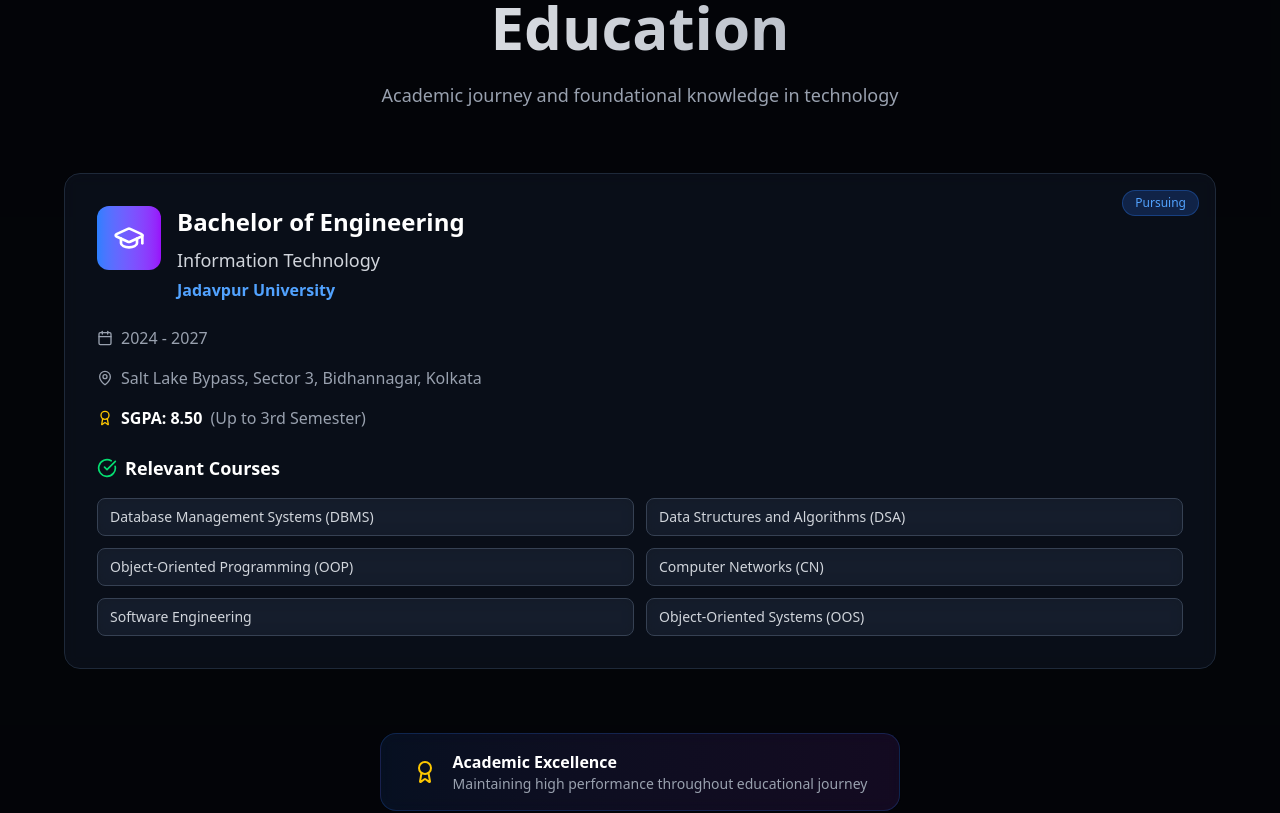
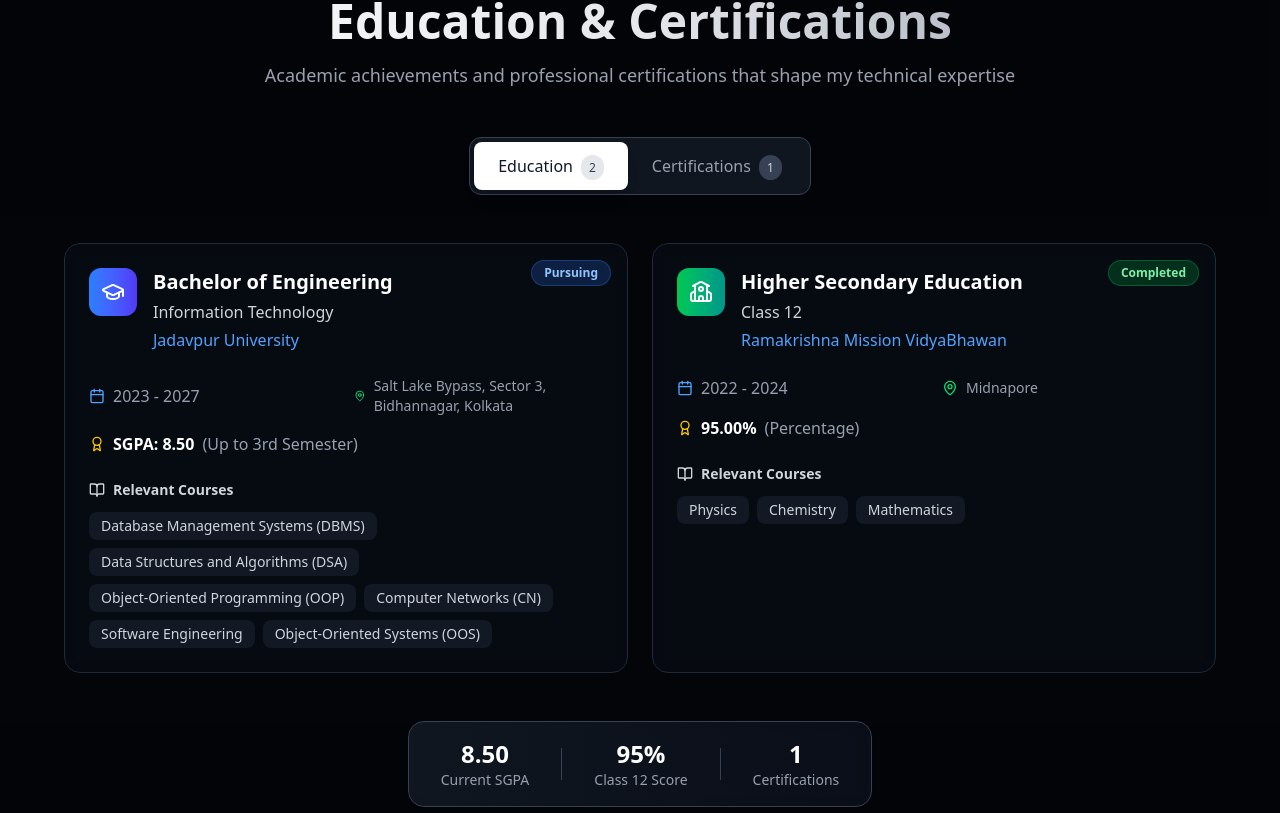
Before and after one commit to LifeEnthusiast03/Portfolio, a React (Vite) app: page / in a window 1280 px wide. Shown: the part 3848-4661 px from the top of the page. Built offline with nearby package versions, Linux system fonts and the light colour scheme.

Commit message:
changes some visuals

```diff
--- a/src/components/Educationsection/education.jsx
+++ b/src/components/Educationsection/education.jsx
@@ -1,16 +1,17 @@
 import React, { useState, useEffect } from 'react';
-import { GraduationCap, Calendar, MapPin, Award, BookOpen, CheckCircle } from 'lucide-react';
+import { GraduationCap, Calendar, MapPin, Award, BookOpen, FileText, TrendingUp, School } from 'lucide-react';
 
-const EducationSection = ({ isVisible }) => {
-  const [hoveredCard, setHoveredCard] = useState(null);
+const EducationSection = ({ isVisible = true }) => {
+  const [activeTab, setActiveTab] = useState('education');
   const [hasAnimated, setHasAnimated] = useState(false);
 
-  // Only animate once when first visible
   useEffect(() => {
-    if (isVisible && !hasAnimated) {
+    // Always animate on mount
+    const timer = setTimeout(() => {
       setHasAnimated(true);
-    }
-  }, [isVisible, hasAnimated]);
+    }, 100);
+    return () => clearTimeout(timer);
+  }, []);
 
   const educationData = [
     {
@@ -18,10 +19,10 @@ const EducationSection = ({ isVisible }) => {
       field: "Information Technology",
       institution: "Jadavpur University",
       location: "Salt Lake Bypass, Sector 3, Bidhannagar, Kolkata",
-      duration: "2024 - 2027",
+      duration: "2023 - 2027",
       score: "SGPA: 8.50",
-      scoreType: "Up to 3rd Semester",
-      status: "Pursuing",
+      scoreDetail: "Up to 3rd Semester",
+      type: "Pursuing",
       relevantCourses: [
         "Database Management Systems (DBMS)",
         "Data Structures and Algorithms (DSA)",
@@ -30,96 +31,192 @@ const EducationSection = ({ isVisible }) => {
         "Software Engineering",
         "Object-Oriented Systems (OOS)"
       ],
-      icon: <GraduationCap className="w-8 h-8" />,
-      color: "from-blue-500 to-purple-600"
+      icon: <GraduationCap className="w-6 h-6" />,
+      gradient: "from-blue-500 to-indigo-600"
+    },
+    {
+      degree: "Higher Secondary Education",
+      field: "Class 12",
+      institution: "Ramakrishna Mission VidyaBhawan",
+      location: "Midnapore",
+      duration: "2022 - 2024",
+      score: "95.00%",
+      scoreDetail: "Percentage",
+      type: "Completed",
+      relevantCourses: [
+        "Physics",
+        "Chemistry",
+        "Mathematics"
+      ],
+      icon: <School className="w-6 h-6" />,
+      gradient: "from-green-500 to-teal-600"
     }
   ];
 
-  const CourseTag = ({ course, index, isParentVisible }) => (
-    <div
-      className={`bg-gray-800/50 backdrop-blur-sm border border-gray-700 rounded-lg px-3 py-2 text-sm text-gray-300 hover:text-white hover:border-gray-600 transition-all duration-300 transform hover:scale-105 ${
-        isParentVisible ? 'opacity-100 translate-y-0' : 'opacity-0 translate-y-2'
+  const certificationData = [
+    {
+      title: "Data Structures and Algorithms",
+      platform: "Udemy",
+      issuer: "Udemy",
+      completionDate: "2024",
+      credentialId: "UC-XXXXXXXX",
+      skills: ["DSA", "Problem Solving", "Algorithms", "Data Structures"],
+      icon: <FileText className="w-6 h-6" />,
+      gradient: "from-purple-500 to-pink-600"
+    }
+  ];
+
+  const TabButton = ({ id, label, count, isActive, onClick }) => (
+    <button
+      onClick={() => onClick(id)}
+      className={`relative px-6 py-3 rounded-lg font-medium transition-all duration-300 ${
+        isActive
+          ? 'bg-white text-gray-900 shadow-lg'
+          : 'text-gray-400 hover:text-white hover:bg-gray-800/50'
       }`}
-      style={{
-        transitionDelay: isParentVisible ? `${index * 100}ms` : '0ms'
-      }}
     >
-      {course}
-    </div>
+      {label}
+      <span className={`ml-2 text-xs px-2 py-1 rounded-full ${
+        isActive ? 'bg-gray-200 text-gray-700' : 'bg-gray-700 text-gray-300'
+      }`}>
+        {count}
+      </span>
+    </button>
   );
 
   const EducationCard = ({ education, index }) => {
-    const [isCardVisible, setIsCardVisible] = useState(false);
+    const [isVisible, setIsVisible] = useState(false);
 
     useEffect(() => {
-      if (hasAnimated && !isCardVisible) {
-        const timer = setTimeout(() => {
-          setIsCardVisible(true);
-        }, index * 300);
+      if (activeTab === 'education') {
+        const timer = setTimeout(() => setIsVisible(true), index * 200 + 500);
         return () => clearTimeout(timer);
       }
-    }, [hasAnimated, index, isCardVisible]);
+    }, [activeTab, index]);
 
     return (
-      <div
-        className={`relative bg-gray-900/50 backdrop-blur-sm rounded-2xl p-8 border border-gray-800 hover:border-gray-700 transition-all duration-500 transform ${
-          isCardVisible ? 'translate-y-0 opacity-100' : 'translate-y-10 opacity-0'
-        } ${hoveredCard === index ? 'scale-105' : 'scale-100'}`}
-        onMouseEnter={() => setHoveredCard(index)}
-        onMouseLeave={() => setHoveredCard(null)}
-        style={{
-          boxShadow: hoveredCard === index ? '0 20px 40px rgba(0,0,0,0.3)' : 'none'
-        }}
-      >
+      <div className={`group relative bg-gray-900/30 backdrop-blur-sm rounded-2xl p-6 border border-gray-800 hover:border-gray-600 transition-all duration-500 transform ${
+        isVisible ? 'translate-y-0 opacity-100' : 'translate-y-8 opacity-0'
+      } hover:scale-[1.02] hover:shadow-2xl`}>
+
         {/* Status Badge */}
         <div className="absolute top-4 right-4">
-          <div className={`px-3 py-1 rounded-full text-xs font-medium ${
-            education.status === 'Pursuing'
-              ? 'bg-blue-500/20 text-blue-400 border border-blue-500/30'
-              : 'bg-green-500/20 text-green-400 border border-green-500/30'
+          <div className={`px-3 py-1 rounded-full text-xs font-semibold ${
+            education.type === 'Pursuing'
+              ? 'bg-blue-500/20 text-blue-300 border border-blue-500/30'
+              : 'bg-green-500/20 text-green-300 border border-green-500/30'
           }`}>
-            {education.status}
+            {education.type}
           </div>
         </div>
 
         {/* Header */}
         <div className="flex items-start mb-6">
-          <div className={`p-4 bg-gradient-to-r ${education.color} bg-opacity-20 rounded-xl mr-4 flex-shrink-0`}>
+          <div className={`p-3 bg-gradient-to-r ${education.gradient} bg-opacity-20 rounded-xl mr-4 group-hover:scale-110 transition-transform duration-300`}>
             {education.icon}
           </div>
           <div className="flex-1">
-            <h3 className="text-2xl font-bold text-white mb-2">{education.degree}</h3>
-            <p className="text-lg text-gray-300 mb-1">{education.field}</p>
-            <p className="text-blue-400 font-semibold">{education.institution}</p>
+            <h3 className="text-xl font-bold text-white mb-1 group-hover:text-blue-300 transition-colors">
+              {education.degree}
+            </h3>
+            <p className="text-gray-300 mb-1">{education.field}</p>
+            <p className="text-blue-400 font-medium">{education.institution}</p>
+          </div>
+        </div>
+
+        {/* Details Grid */}
+        <div className="grid grid-cols-1 md:grid-cols-2 gap-4 mb-6">
+          <div className="flex items-center text-gray-400">
+            <Calendar className="w-4 h-4 mr-2 text-blue-400" />
+            <span>{education.duration}</span>
+          </div>
+          <div className="flex items-center text-gray-400">
+            <MapPin className="w-4 h-4 mr-2 text-green-400" />
+            <span className="text-sm">{education.location}</span>
+          </div>
+          <div className="flex items-center md:col-span-2">
+            <Award className="w-4 h-4 mr-2 text-yellow-400" />
+            <span className="text-white font-semibold">{education.score}</span>
+            <span className="text-gray-400 ml-2">({education.scoreDetail})</span>
+          </div>
+        </div>
+
+        {/* Courses */}
+        <div>
+          <h4 className="text-sm font-semibold text-gray-300 mb-3 flex items-center">
+            <BookOpen className="w-4 h-4 mr-2" />
+            Relevant Courses
+          </h4>
+          <div className="flex flex-wrap gap-2">
+            {education.relevantCourses.map((course, courseIndex) => (
+              <span
+                key={courseIndex}
+                className="bg-gray-800/50 text-gray-300 px-3 py-1 rounded-lg text-sm hover:bg-gray-700/50 transition-colors"
+              >
+                {course}
+              </span>
+            ))}
+          </div>
+        </div>
+      </div>
+    );
+  };
+
+  const CertificationCard = ({ certification, index }) => {
+    const [isVisible, setIsVisible] = useState(false);
+
+    useEffect(() => {
+      if (activeTab === 'certifications') {
+        const timer = setTimeout(() => setIsVisible(true), index * 200 + 500);
+        return () => clearTimeout(timer);
+      }
+    }, [activeTab, index]);
+
+    return (
+      <div className={`group relative bg-gray-900/30 backdrop-blur-sm rounded-2xl p-6 border border-gray-800 hover:border-gray-600 transition-all duration-500 transform ${
+        isVisible ? 'translate-y-0 opacity-100' : 'translate-y-8 opacity-0'
+      } hover:scale-[1.02] hover:shadow-2xl`}>
+
+        {/* Header */}
+        <div className="flex items-start mb-6">
+          <div className={`p-3 bg-gradient-to-r ${certification.gradient} bg-opacity-20 rounded-xl mr-4 group-hover:scale-110 transition-transform duration-300`}>
+            {certification.icon}
+          </div>
+          <div className="flex-1">
+            <h3 className="text-xl font-bold text-white mb-1 group-hover:text-purple-300 transition-colors">
+              {certification.title}
+            </h3>
+            <p className="text-gray-300 mb-1">{certification.platform}</p>
+            <p className="text-purple-400 font-medium">{certification.issuer}</p>
           </div>
         </div>
 
         {/* Details */}
-        <div className="space-y-4 mb-6">
+        <div className="grid grid-cols-1 md:grid-cols-2 gap-4 mb-6">
           <div className="flex items-center text-gray-400">
-            <Calendar className="w-4 h-4 mr-2" />
-            <span>{education.duration}</span>
+            <Calendar className="w-4 h-4 mr-2 text-blue-400" />
+            <span>Completed {certification.completionDate}</span>
           </div>
           <div className="flex items-center text-gray-400">
-            <MapPin className="w-4 h-4 mr-2" />
-            <span>{education.location}</span>
-          </div>
-          <div className="flex items-center">
             <Award className="w-4 h-4 mr-2 text-yellow-400" />
-            <span className="text-white font-semibold">{education.score}</span>
-            <span className="text-gray-400 ml-2">({education.scoreType})</span>
+            <span className="text-sm">{certification.credentialId}</span>
           </div>
         </div>
 
-        {/* Relevant Courses */}
+        {/* Skills */}
         <div>
-          <h4 className="text-lg font-semibold text-white mb-4 flex items-center">
-            <CheckCircle className="w-5 h-5 mr-2 text-green-400" />
-            Relevant Courses
+          <h4 className="text-sm font-semibold text-gray-300 mb-3 flex items-center">
+            <TrendingUp className="w-4 h-4 mr-2" />
+            Skills Gained
           </h4>
-          <div className="grid grid-cols-1 sm:grid-cols-2 gap-3">
-            {education.relevantCourses.map((course, courseIndex) => (
-              <CourseTag key={courseIndex} course={course} index={courseIndex} isParentVisible={isCardVisible} />
+          <div className="flex flex-wrap gap-2">
+            {certification.skills.map((skill, skillIndex) => (
+              <span
+                key={skillIndex}
+                className="bg-purple-500/20 text-purple-300 px-3 py-1 rounded-lg text-sm border border-purple-500/30 hover:bg-purple-500/30 transition-colors"
+              >
+                {skill}
+              </span>
             ))}
           </div>
         </div>
@@ -128,38 +225,81 @@ const EducationSection = ({ isVisible }) => {
   };
 
   return (
-    <section id="Education" className="min-h-screen py-20 px-4 sm:px-6 lg:px-8 bg-gray-900/20">
+    <section id="education" className="min-h-screen py-20 px-4 sm:px-6 lg:px-8 bg-gray-900/20">
       <div className="max-w-6xl mx-auto">
         {/* Header */}
-        <div className="text-center mb-16">
-          <h2 className={`text-4xl md:text-6xl font-bold mb-6 bg-gradient-to-r from-white to-gray-400 bg-clip-text text-transparent transition-all duration-1000 ${
+        <div className="text-center mb-12">
+          <h2 className={`text-4xl md:text-5xl font-bold mb-4 bg-gradient-to-r from-white via-gray-200 to-gray-400 bg-clip-text text-transparent transition-all duration-1000 ${
             hasAnimated ? 'translate-y-0 opacity-100' : 'translate-y-10 opacity-0'
           }`}>
-            Education
+            Education & Certifications
           </h2>
-          <p className={`text-lg text-gray-400 max-w-2xl mx-auto transition-all duration-1000 delay-200 ${
+          <p className={`text-lg text-gray-400 max-w-3xl mx-auto transition-all duration-1000 delay-200 ${
             hasAnimated ? 'translate-y-0 opacity-100' : 'translate-y-10 opacity-0'
           }`}>
-            Academic journey and foundational knowledge in technology
+            Academic achievements and professional certifications that shape my technical expertise
           </p>
         </div>
 
-        {/* Education Cards */}
-        <div className="space-y-8">
-          {educationData.map((education, index) => (
-            <EducationCard key={index} education={education} index={index} />
-          ))}
+        {/* Tabs */}
+        <div className={`flex justify-center mb-12 transition-all duration-1000 delay-400 ${
+          hasAnimated ? 'translate-y-0 opacity-100' : 'translate-y-10 opacity-0'
+        }`}>
+          <div className="bg-gray-800/50 backdrop-blur-sm rounded-xl p-1 border border-gray-700">
+            <TabButton
+              id="education"
+              label="Education"
+              count={educationData.length}
+              isActive={activeTab === 'education'}
+              onClick={setActiveTab}
+            />
+            <TabButton
+              id="certifications"
+              label="Certifications"
+              count={certificationData.length}
+              isActive={activeTab === 'certifications'}
+              onClick={setActiveTab}
+            />
+          </div>
         </div>
 
-        {/* Achievement Highlight */}
-        <div className={`mt-16 text-center transition-all duration-1000 delay-1000 ${
+        {/* Content */}
+        <div className="space-y-6">
+          {activeTab === 'education' && (
+            <div className="grid grid-cols-1 lg:grid-cols-2 gap-6">
+              {educationData.map((education, index) => (
+                <EducationCard key={index} education={education} index={index} />
+              ))}
+            </div>
+          )}
+
+          {activeTab === 'certifications' && (
+            <div className="grid grid-cols-1 lg:grid-cols-2 xl:grid-cols-3 gap-6">
+              {certificationData.map((certification, index) => (
+                <CertificationCard key={index} certification={certification} index={index} />
+              ))}
+            </div>
+          )}
+        </div>
+
+        {/* Stats */}
+        <div className={`mt-12 text-center transition-all duration-1000 delay-600 ${
           hasAnimated ? 'translate-y-0 opacity-100' : 'translate-y-10 opacity-0'
         }`}>
-          <div className="inline-flex items-center space-x-4 bg-gradient-to-r from-blue-500/10 to-purple-500/10 backdrop-blur-sm rounded-2xl px-8 py-4 border border-blue-500/20">
-            <Award className="w-6 h-6 text-yellow-400" />
-            <div className="text-left">
-              <p className="text-white font-semibold">Academic Excellence</p>
-              <p className="text-gray-400 text-sm">Maintaining high performance throughout educational journey</p>
+          <div className="inline-flex items-center space-x-8 bg-gradient-to-r from-gray-800/50 to-gray-900/50 backdrop-blur-sm rounded-2xl px-8 py-4 border border-gray-700">
+            <div className="text-center">
+              <div className="text-2xl font-bold text-white">8.50</div>
+              <div className="text-sm text-gray-400">Current SGPA</div>
+            </div>
+            <div className="w-px h-8 bg-gray-700"></div>
+            <div className="text-center">
+              <div className="text-2xl font-bold text-white">95%</div>
+              <div className="text-sm text-gray-400">Class 12 Score</div>
+            </div>
+            <div className="w-px h-8 bg-gray-700"></div>
+            <div className="text-center">
+              <div className="text-2xl font-bold text-white">{certificationData.length}</div>
+              <div className="text-sm text-gray-400">Certifications</div>
             </div>
           </div>
         </div>
--- a/src/components/Footer/footer.jsx
+++ b/src/components/Footer/footer.jsx
@@ -8,28 +8,21 @@ const Footer = () => {
     {
       icon: <Github className="w-6 h-6" />,
       name: "GitHub",
-      url: "https://github.com/yourusername",
+      url: "https://github.com/LifeEnthusiast03",
       color: "hover:bg-gray-800 hover:text-white",
       description: "Check out my code"
     },
     {
       icon: <Linkedin className="w-6 h-6" />,
       name: "LinkedIn",
-      url: "https://linkedin.com/in/yourprofile",
+      url: "https://www.linkedin.com/in/sougatasaha/",
       color: "hover:bg-blue-600 hover:text-white",
       description: "Connect professionally"
     },
     {
-      icon: <Twitter className="w-6 h-6" />,
-      name: "Twitter",
-      url: "https://twitter.com/yourusername",
-      color: "hover:bg-sky-500 hover:text-white",
-      description: "Follow my thoughts"
-    },
-    {
       icon: <Instagram className="w-6 h-6" />,
       name: "Instagram",
-      url: "https://instagram.com/yourusername",
+      url: "https://instagram.com/pet_pawli_cious",
       color: "hover:bg-gradient-to-r hover:from-pink-500 hover:to-orange-500 hover:text-white",
       description: "See my visual journey"
     }
@@ -45,17 +38,17 @@ const Footer = () => {
   const contactInfo = [
     {
       icon: <Mail className="w-5 h-5" />,
-      text: "your.email@gmail.com",
-      href: "mailto:your.email@gmail.com"
+      text: "sahasougata@gmail.com",
+      href: "sahasougata@gmail.com"
     },
     {
       icon: <Phone className="w-5 h-5" />,
-      text: "+91 XXXXX XXXXX",
-      href: "tel:+91XXXXXXXXXX"
+      text: "+91 6296824383",
+      href: "tel:+91 6296824383"
     },
     {
       icon: <MapPin className="w-5 h-5" />,
-      text: "Durgapur, West Bengal",
+      text: "Midnapore, West Bengal",
       href: "#"
     }
   ];
@@ -71,7 +64,7 @@ const Footer = () => {
         <div className="grid md:grid-cols-2 lg:grid-cols-4 gap-8 mb-8">
           {/* Brand Section */}
           <div className="lg:col-span-2">
-            <h3 className="text-2xl font-bold text-white mb-4">Your Name</h3>
+            <h3 className="text-2xl font-bold text-white mb-4">Sougata Saha</h3>
             <p className="text-gray-400 mb-6 max-w-md">
               A passionate developer creating digital experiences that make a difference.
               Let's build something amazing together.
@@ -148,7 +141,7 @@ const Footer = () => {
           <div className="flex flex-col md:flex-row justify-between items-center">
             {/* Copyright */}
             <div className="text-gray-400 text-sm mb-4 md:mb-0 flex items-center">
-              <span>© 2025 Your Name. Made with</span>
+              <span>© 2025 Sougata Saha. Made with</span>
               <Heart className="w-4 h-4 mx-1 text-red-500 fill-current animate-pulse" />
               <span>and lots of coffee</span>
             </div>
```
